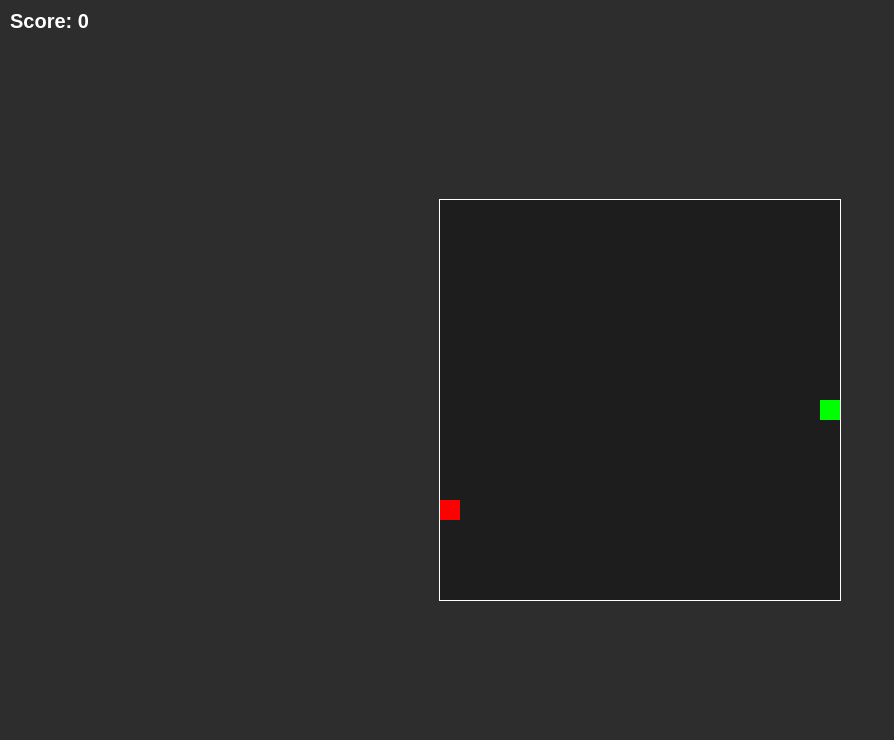
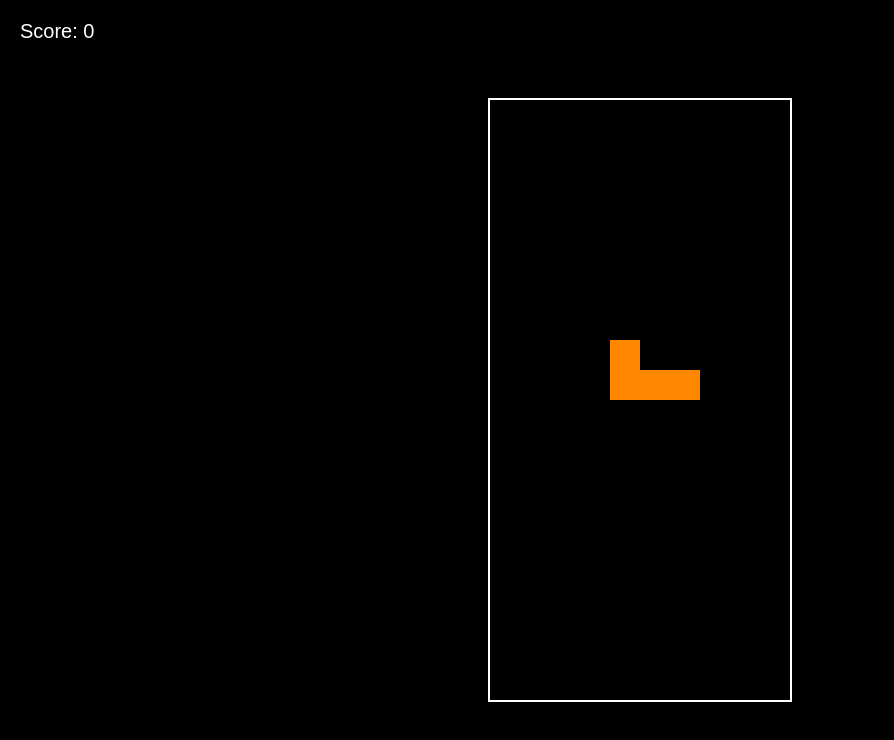
Before and after one commit to MSzendre/ISFinalProject, a plain HTML site: page html/aiwebapp.html in a window 1280 px wide. Shown: the whole page, without its empty margins (0-894 px from the left). Drawn offline with Linux system fonts and the light colour scheme.

Commit message:
Add files via upload

```diff
--- a/html/aiwebapp.html
+++ b/html/aiwebapp.html
@@ -3,7 +3,7 @@
 <head>
     <meta charset="UTF-8">
     <meta name="viewport" content="width=device-width, initial-scale=1.0">
-    <title>Snake Game</title>
+    <title>Tetris Game</title>
     <style>
         body {
             font-family: Arial, sans-serif;
@@ -12,139 +12,213 @@
             align-items: center;
             height: 100vh;
             margin: 0;
-            background-color: #2d2d2d;
-            color: white;
+            background: #000;
+            color: #fff;
         }
-
-        #gameCanvas {
-            border: 1px solid #fff;
-            background-color: #1d1d1d;
+        canvas {
+            border: 2px solid #fff;
         }
-
-        #score {
+        .score {
             position: absolute;
-            top: 10px;
-            left: 10px;
+            top: 20px;
+            left: 20px;
             font-size: 20px;
-            font-weight: bold;
         }
     </style>
 </head>
 <body>
-    <div id="score">Score: 0</div>
-    <canvas id="gameCanvas" width="400" height="400"></canvas>
+    <div class="score">Score: <span id="score">0</span></div>
+    <canvas id="tetris" width="300" height="600"></canvas>
+    <script>
+        const canvas = document.getElementById('tetris');
+        const context = canvas.getContext('2d');
+        const rowCount = 20;
+        const columnCount = 10;
+        const squareSize = 30;
+        let board = Array.from({ length: rowCount }, () => Array(columnCount).fill(null));
 
-    <script>
-        const canvas = document.getElementById('gameCanvas');
-        const ctx = canvas.getContext('2d');
+        const colors = ['#00F', '#0F0', '#F00', '#F80', '#00F0', '#F0F0', '#F0F', '#FF0'];
 
-        const scale = 20;
-        const rows = canvas.height / scale;
-        const columns = canvas.width / scale;
+        const tetrominoes = [
+            [[1, 1, 1, 1]],  // I
+            [[1, 1], [1, 1]], // O
+            [[0, 1, 0], [1, 1, 1]], // T
+            [[1, 0, 0], [1, 1, 1]], // L
+            [[0, 0, 1], [1, 1, 1]], // J
+            [[1, 1, 0], [0, 1, 1]], // S
+            [[0, 1, 1], [1, 1, 0]], // Z
+        ];
 
-        let snake;
-        let food;
-        let score;
-        let direction;
+        let currentTetromino = generateTetromino();
+        let position = { x: 4, y: 0 };
+        let score = 0;
+        let speed = 500; // Game speed in milliseconds
         let gameInterval;
+        let lastTime = 0;
 
-        // Snake constructor function
-        function Snake() {
-            this.body = [{ x: 10, y: 10 }];
-            this.length = 1;
-            this.direction = { x: 1, y: 0 }; // Start moving right
+        // Initialize game loop
+        function startGame() {
+            gameInterval = requestAnimationFrame(gameLoop); // Start the game loop using requestAnimationFrame
         }
 
-        // Create food
-        function createFood() {
-            food = {
-                x: Math.floor(Math.random() * columns),
-                y: Math.floor(Math.random() * rows)
+        // Game loop to update the game state
+        function gameLoop(timestamp) {
+            const deltaTime = timestamp - lastTime;
+            if (deltaTime > speed) {
+                lastTime = timestamp;
+                drawBoard();
+                drawTetromino();
+                moveTetromino();
+            }
+            requestAnimationFrame(gameLoop); // Continue the loop
+        }
+
+        // Draw the game board
+        function drawBoard() {
+            context.fillStyle = '#000';
+            context.fillRect(0, 0, canvas.width, canvas.height);
+            for (let row = 0; row < rowCount; row++) {
+                for (let col = 0; col < columnCount; col++) {
+                    if (board[row][col]) {
+                        context.fillStyle = board[row][col];
+                        context.fillRect(col * squareSize, row * squareSize, squareSize, squareSize);
+                    }
+                }
+            }
+        }
+
+        // Draw the current tetromino
+        function drawTetromino() {
+            for (let row = 0; row < currentTetromino.shape.length; row++) {
+                for (let col = 0; col < currentTetromino.shape[row].length; col++) {
+                    if (currentTetromino.shape[row][col]) {
+                        context.fillStyle = colors[currentTetromino.colorIndex];
+                        context.fillRect((position.x + col) * squareSize, (position.y + row) * squareSize, squareSize, squareSize);
+                    }
+                }
+            }
+        }
+
+        // Generate a new random tetromino
+        function generateTetromino() {
+            const index = Math.floor(Math.random() * tetrominoes.length);
+            return {
+                shape: tetrominoes[index],
+                colorIndex: index,
             };
         }
 
-        // Start or restart the game
-        function startGame() {
-            snake = new Snake();
-            score = 0;
-            direction = { x: 1, y: 0 }; // Start moving right
-            createFood();
-            if (gameInterval) clearInterval(gameInterval);
-            gameInterval = setInterval(update, 100);
+        // Move the tetromino down
+        function moveTetromino() {
+            position.y++;
+            if (isColliding()) {
+                position.y--;
+                placeTetromino();
+                currentTetromino = generateTetromino();
+                position = { x: 4, y: 0 };
+                if (isColliding()) {
+                    cancelAnimationFrame(gameInterval); // Game over if collision occurs at the top
+                    alert("Game Over!");
+                    resetGame();
+                }
+            }
         }
 
-        // Draw the snake and food on the canvas
-        function draw() {
-            ctx.clearRect(0, 0, canvas.width, canvas.height);
-
-            // Draw snake
-            snake.body.forEach((segment, index) => {
-                ctx.fillStyle = index === 0 ? '#00FF00' : '#00CC00';
-                ctx.fillRect(segment.x * scale, segment.y * scale, scale, scale);
-            });
-
-            // Draw food
-            ctx.fillStyle = '#FF0000';
-            ctx.fillRect(food.x * scale, food.y * scale, scale, scale);
-
-            // Draw score
-            document.getElementById('score').textContent = `Score: ${score}`;
+        // Check if the current tetromino is colliding with the board
+        function isColliding() {
+            for (let row = 0; row < currentTetromino.shape.length; row++) {
+                for (let col = 0; col < currentTetromino.shape[row].length; col++) {
+                    if (currentTetromino.shape[row][col]) {
+                        const newX = position.x + col;
+                        const newY = position.y + row;
+                        if (newY >= rowCount || newX < 0 || newX >= columnCount || board[newY][newX]) {
+                            return true;
+                        }
+                    }
+                }
+            }
+            return false;
         }
 
-        // Update game state
-        function update() {
-            // Move snake
-            const head = { x: snake.body[0].x + direction.x, y: snake.body[0].y + direction.y };
-
-            // Check if snake hits the walls or itself
-            if (
-                head.x < 0 || head.x >= columns ||
-                head.y < 0 || head.y >= rows ||
-                snake.body.some(segment => segment.x === head.x && segment.y === head.y)
-            ) {
-                clearInterval(gameInterval);
-                alert('Game Over! Press OK to restart.');
-                startGame();
-                return;
+        // Place the current tetromino on the board
+        function placeTetromino() {
+            for (let row = 0; row < currentTetromino.shape.length; row++) {
+                for (let col = 0; col < currentTetromino.shape[row].length; col++) {
+                    if (currentTetromino.shape[row][col]) {
+                        board[position.y + row][position.x + col] = colors[currentTetromino.colorIndex];
+                    }
+                }
             }
-
-            // Add new head to snake body
-            snake.body.unshift(head);
-
-            // Check if snake eats food
-            if (head.x === food.x && head.y === food.y) {
-                score++;
-                createFood();
-            } else {
-                snake.body.pop(); // Remove last segment of the snake
-            }
-
-            draw();
+            score += 1; // Increase score by 1 for each piece placed
+            document.getElementById('score').textContent = score; // Update score on screen
+            clearFullLines();
         }
 
-        // Change direction based on keyboard input
-        function changeDirection(event) {
+        // Check and clear full lines, update score
+        function clearFullLines() {
+            for (let row = rowCount - 1; row >= 0; row--) {
+                if (board[row].every(cell => cell !== null)) {
+                    board.splice(row, 1);
+                    board.unshift(Array(columnCount).fill(null));
+                    increaseSpeed(); // Increase speed after clearing a line
+                }
+            }
+        }
+
+        // Increase the speed of the game as the player clears lines
+        function increaseSpeed() {
+            if (speed > 100) {
+                speed -= 50; // Increase speed every time a line is cleared
+            }
+        }
+
+        // Reset the game when it ends
+        function resetGame() {
+            board = Array.from({ length: rowCount }, () => Array(columnCount).fill(null));
+            score = 0;
+            document.getElementById('score').textContent = score;
+            speed = 500;
+            currentTetromino = generateTetromino();
+            position = { x: 4, y: 0 };
+            startGame(); // Restart the game
+        }
+
+        // Handle key presses for moving and rotating the tetromino
+        function handleKeyPress(event) {
             switch (event.key) {
-                case 'ArrowUp':
-                    if (direction.y === 0) direction = { x: 0, y: -1 };
+                case 'ArrowLeft':
+                    position.x--;
+                    if (isColliding()) position.x++;
+                    break;
+                case 'ArrowRight':
+                    position.x++;
+                    if (isColliding()) position.x--;
                     break;
                 case 'ArrowDown':
-                    if (direction.y === 0) direction = { x: 0, y: 1 };
+                    moveTetromino(); // Move down immediately when the arrow is pressed
                     break;
-                case 'ArrowLeft':
-                    if (direction.x === 0) direction = { x: -1, y: 0 };
-                    break;
-                case 'ArrowRight':
-                    if (direction.x === 0) direction = { x: 1, y: 0 };
+                case 'ArrowUp':
+                    rotateTetromino();
                     break;
             }
         }
 
-        // Listen for arrow key presses
-        document.addEventListener('keydown', changeDirection);
+        // Rotate the tetromino
+        function rotateTetromino() {
+            const rotatedShape = currentTetromino.shape[0].map((_, index) =>
+                currentTetromino.shape.map(row => row[index])
+            );
+            const originalShape = currentTetromino.shape;
+            currentTetromino.shape = rotatedShape;
+            if (isColliding()) {
+                currentTetromino.shape = originalShape;
+            }
+        }
 
-        // Start the game
-        startGame();
+        // Start the game and set up event listeners
+        document.addEventListener('keydown', handleKeyPress);
+        startGame(); // Start the game loop
+
     </script>
 </body>
 </html>
```
